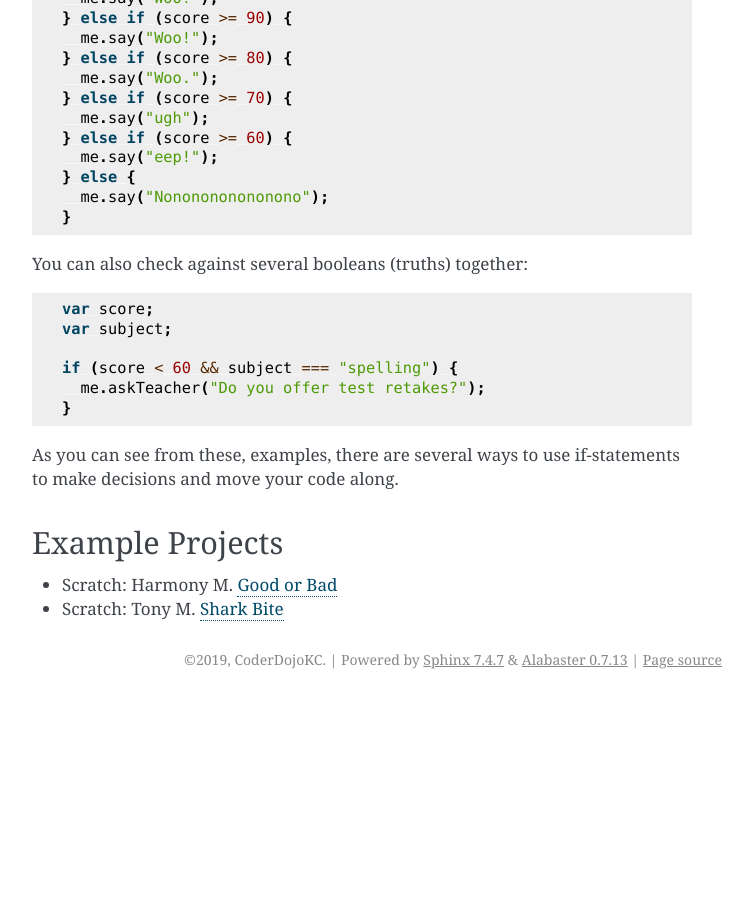
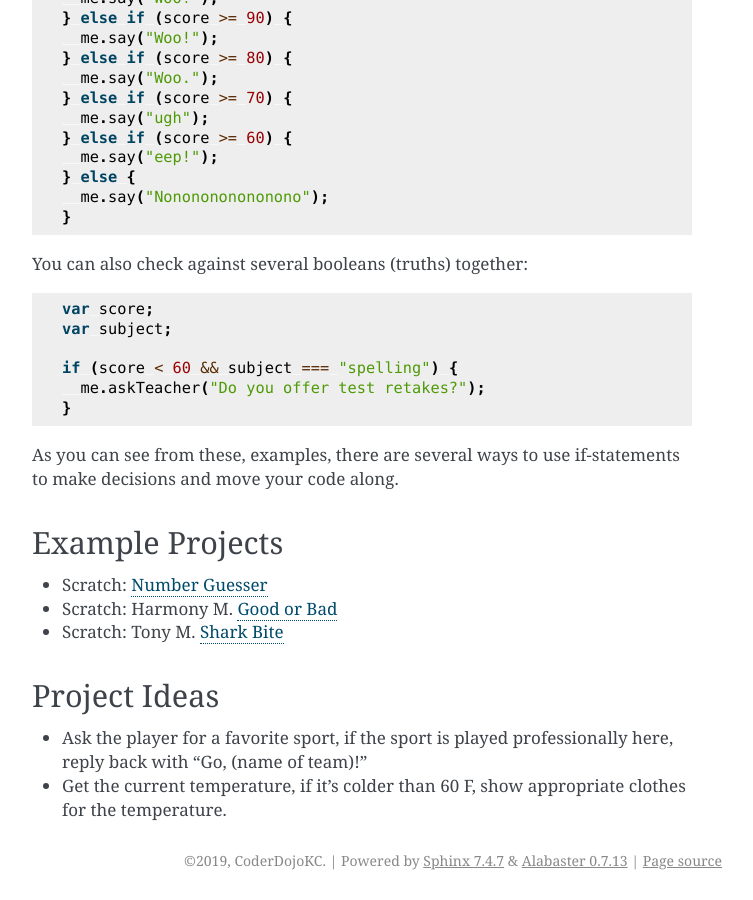
Before and after one commit to CoderDojoKC/docs, a Sphinx documentation site: the page built from source/lessons/making-decisions.md, in a window 1280 px wide and 900 px high, scrolled down 1405 px. Shown: the whole window, without its empty margins (388-1141 px from the left). Built offline with Sphinx 7.4.7, drawn with Linux system fonts in a browser that asks for light colours; before the commit the page ends 2104 px from its top, so only the background shows below that.

Commit message:
Update existing lessons with exampels and recommendations

```diff
--- a/source/lessons/making-decisions.md
+++ b/source/lessons/making-decisions.md
@@ -77,5 +77,11 @@ As you can see from these, examples, there are several ways to use if-statements
 
 ## Example Projects
 
+* Scratch: [Number Guesser](https://scratch.mit.edu/projects/197671514/)
 * Scratch: Harmony M. [Good or Bad](https://scratch.mit.edu/projects/203315796/)
 * Scratch: Tony M. [Shark Bite](https://scratch.mit.edu/projects/197719344/)
+
+## Project Ideas
+
+* Ask the player for a favorite sport, if the sport is played professionally here, reply back with "Go, (name of team)!"
+* Get the current temperature, if it's colder than 60 F, show appropriate clothes for the temperature.
```
Also changed, not shown: source/lessons/variables.rst (+7 -0 lines).
